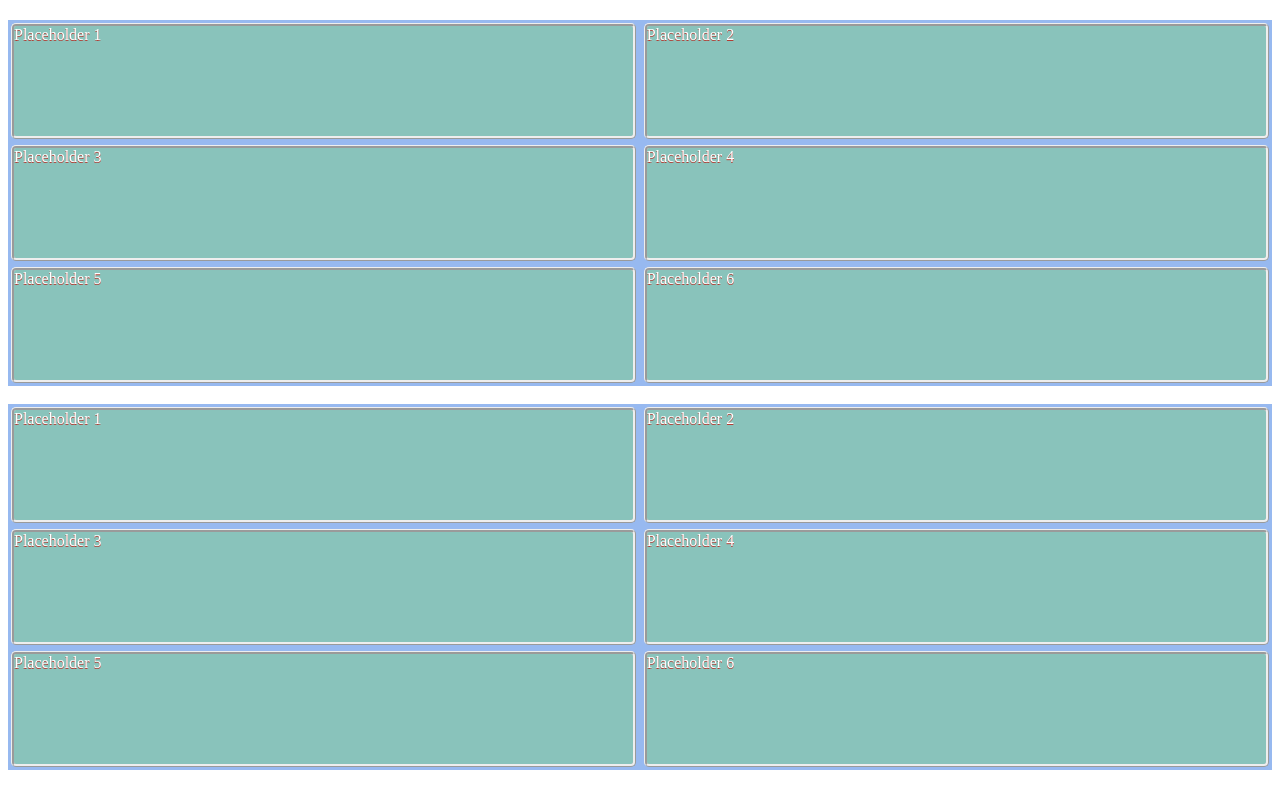
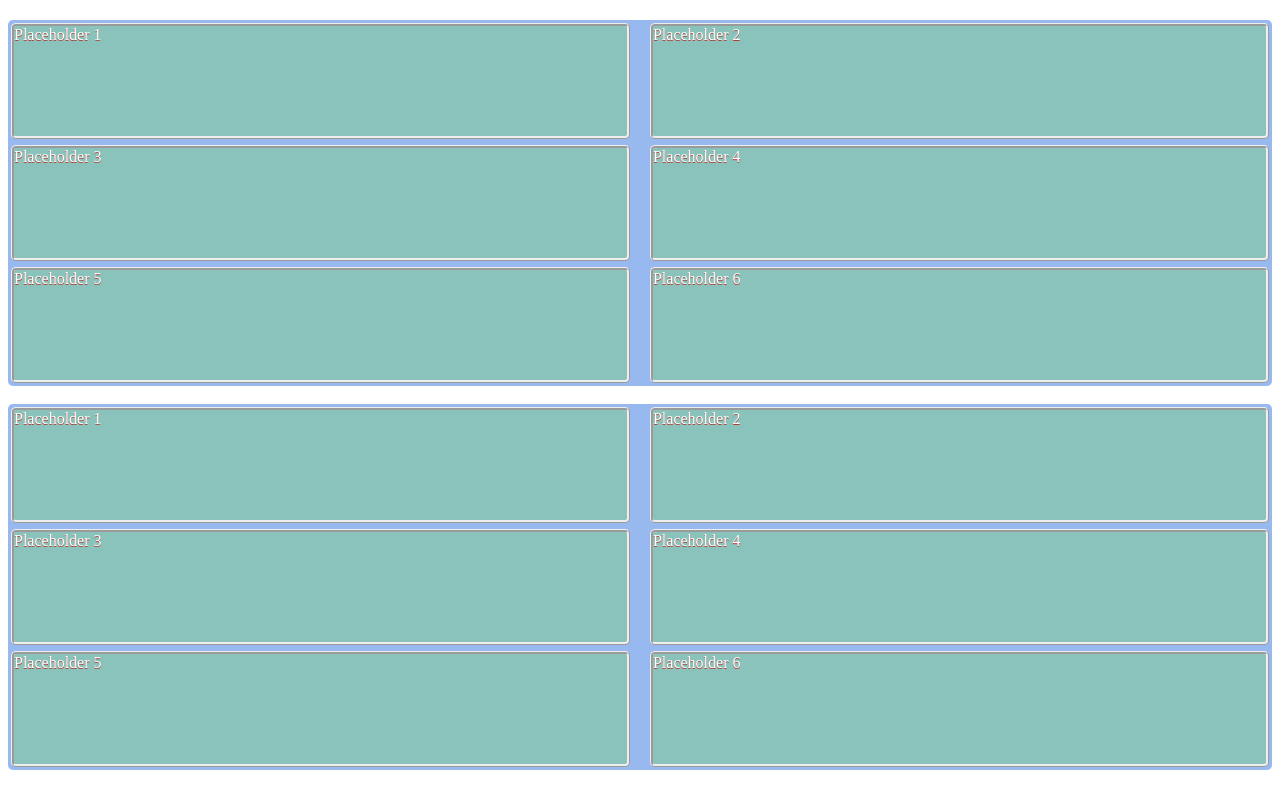
Before and after one commit to DuskM/project3, a PHP site: page /pages/main.html in a window 1280 px wide. Run offline with PHP 8.4, Linux system fonts and the light colour scheme.

Commit message:
Rounded corners toegevoegd en enkele ander kleine veranderingen

```diff
--- a/stylesheets/style.css
+++ b/stylesheets/style.css
@@ -9,7 +9,7 @@ body {
   padding-top: 12px;
   background-size: auto;
   background-attachment: fixed;
-  min-width: 1200px;
+  min-width: 800px;
 }
 
 nav {
@@ -26,18 +26,21 @@ nav {
 
 header {
   width: 100%;
+  border-radius: 5px 5px 0px 0px;
   height: 75px;
   background-color: rgba(83, 139, 230, 0.6); /* Gewoon een note: Hier wordt de Opacity van de frames gedaan */
 }
 
 nav {
   width: 100%;
+  border-radius: 0px 0px 5px 5px;
   height: 40px;
   background-color: rgba(20, 58, 119, 0.6);
 }
 
 footer {
   width: 100%;
+  border-radius: 5px;
   height: 75px;
   background-color: rgba(83, 139, 230, 0.6);
 }
--- a/stylesheets/style_important.css
+++ b/stylesheets/style_important.css
@@ -1,6 +1,6 @@
 #important_Content_1, #important_Content_2, #important_Content_3, #important_Content_4, #important_Content_5, #important_Content_6, #important_Content_7, #important_Content_8 {
   height: 100%;
-  width: 49%;
+  width: 48.5%;
   background-color: rgba(125, 205, 136, 0.5);
   border-radius: 5px;
   border-style: ridge;
@@ -9,7 +9,7 @@
 
 #populair_Content_1, #populair_Content_2, #populair_Content_3, #populair_Content_4, #populair_Content_5, #populair_Content_6, #populair_Content_7, #populair_Content_8 {
   height: 100%;
-  width: 49%;
+  width: 48.5%;
   background-color: rgba(125, 205, 136, 0.5);
   border-radius: 5px;
   border-style: ridge;
@@ -41,10 +41,12 @@
    width: 100%;
    height: 366px;
    background-color: rgba(83, 139, 230, 0.6);
+   border-radius: 5px;
  }
 
  #populair {
    width: 100%;
+   border-radius: 5px;
    height: 366px;
    background-color: rgba(83, 139, 230, 0.6);
  }
```
Also changed, not shown: index.html (line endings or trailing spaces).
